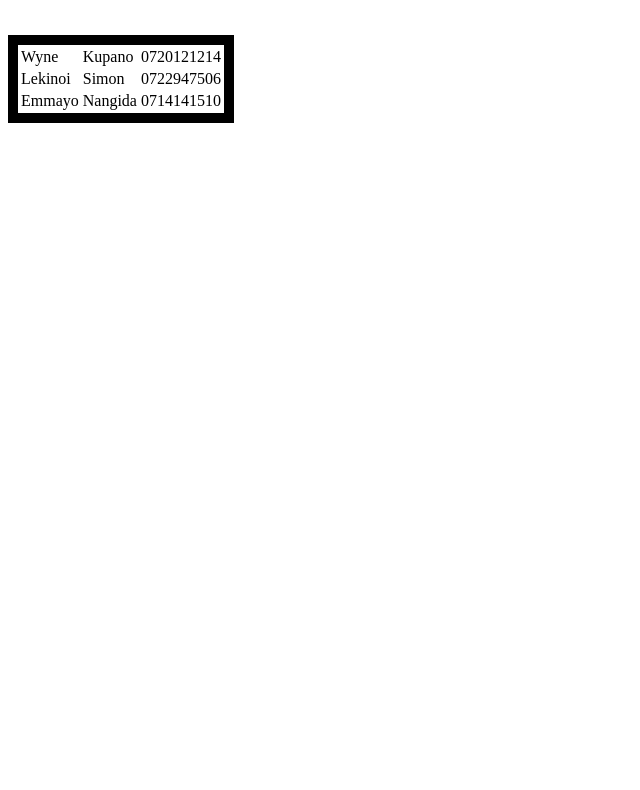
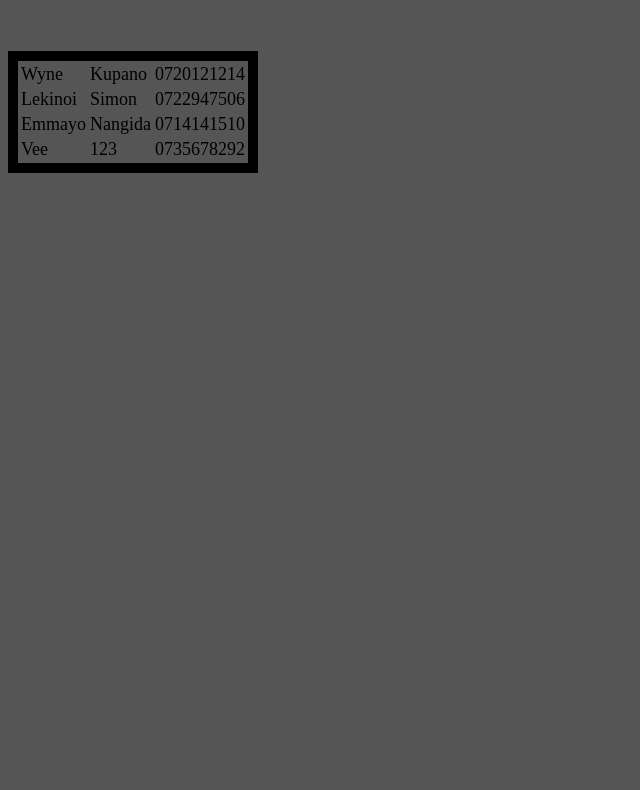
Before and after one commit to Emma-Nangida/myrefference, a plain HTML site: page index.html in a window 1280 px wide. Shown: the part 81-871 px from the top of the page, without its empty margins (0-640 px from the left). Before the commit the page ends 836 px from the top, so only its background shows below. Drawn offline with Linux system fonts and the light colour scheme.

Commit message:
Added some changes to index.html

```diff
--- a/index.html
+++ b/index.html
@@ -6,6 +6,10 @@
     <meta name="viewport" content="width=device-width, initial-scale=1.0">
     <title>Document</title>
     <style>
+        body{
+            font-size: 18px;
+            background-color: #555;
+        }
  table{
     border: solid black 10px;
     margin-block-end: 50%;
@@ -13,6 +17,8 @@
  }
  heading{
     color: blue;
+    font-size: 32px;
+
  }
 
     </style>
@@ -37,6 +43,11 @@
             <td>Nangida</td>
             <td>0714141510</td>
         </tr>
+        <tr>
+            <td>Vee</td>
+            <td>123</td>
+            <td>0735678292</td>
+        </tr>
     </table>
 
 
```
